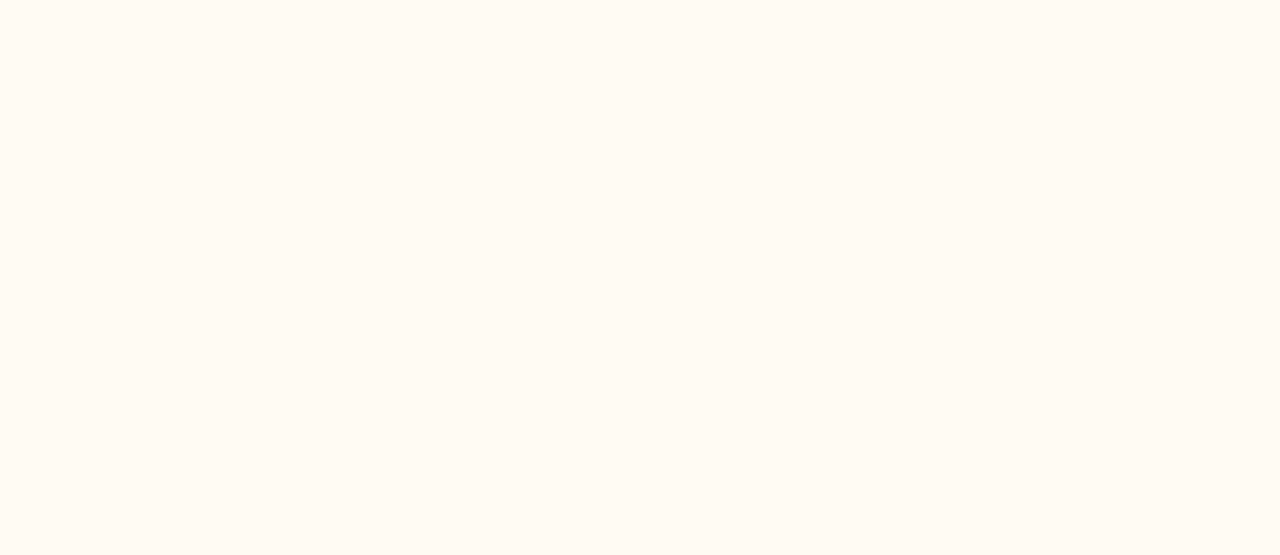
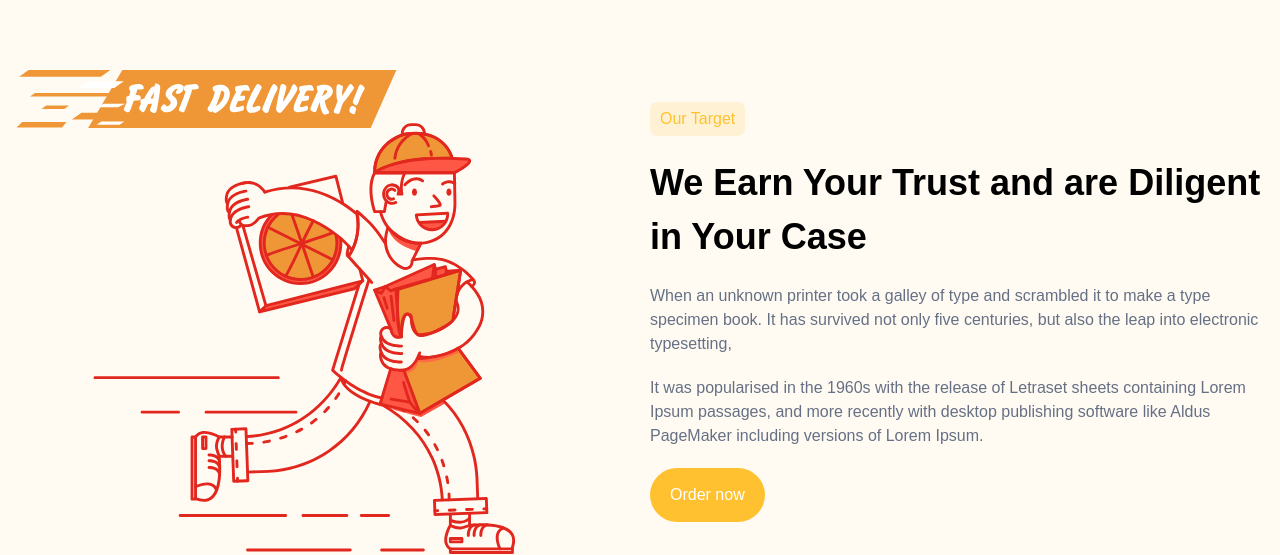
Before and after one commit to kamron9/salatshop.uz, a Next.js app: page / in a window 1280 px wide. Shown: the part 1322-1877 px from the top of the page. Before the commit the page ends 1292 px from the top, so only its background shows below. Built offline with nearby package versions, Linux system fonts and the light colour scheme; no server answers.

Commit message:
delivery section created

```diff
--- /dev/null
+++ b/src/app/(root)/(home)/components/Target.tsx
@@ -0,0 +1,44 @@
+import Button from '@/components/ui/Button'
+import SectionTitle from '@/components/ui/SectionTitle'
+import Tag from '@/components/ui/Tag'
+import Image from 'next/image'
+
+const Target = () => {
+	return (
+		<section className='section'>
+			<div className='container flex items-center gap-[20px]'>
+				<div className='w-1/2'>
+					<Image
+						src={'/fast-delivery.svg'}
+						alt='fast-delivery'
+						width={500}
+						height={300}
+						className=''
+					/>
+				</div>
+				<div className='w-1/2 flex flex-col gap-5'>
+					<div>
+						<Tag>Our Target</Tag>
+					</div>
+					<SectionTitle title='We Earn Your Trust and are Diligent in Your Case' />
+					<p className='text-lead'>
+						When an unknown printer took a galley of type and scrambled it to
+						make a type specimen book. It has survived not only five centuries,
+						but also the leap into electronic typesetting,
+					</p>
+					<p className='text-lead'>
+						It was popularised in the 1960s with the release of Letraset sheets
+						containing Lorem Ipsum passages, and more recently with desktop
+						publishing software like Aldus PageMaker including versions of Lorem
+						Ipsum.
+					</p>
+					<div>
+						<Button>Order now</Button>
+					</div>
+				</div>
+			</div>
+		</section>
+	)
+}
+
+export default Target
--- a/src/app/(root)/(home)/page.tsx
+++ b/src/app/(root)/(home)/page.tsx
@@ -1,6 +1,7 @@
 import Banner from './components/Banner'
 import Delivery from './components/Delivery'
 import Products from './components/Products'
+import Target from './components/Target'
 
 export default function Home() {
 	return (
@@ -10,6 +11,7 @@ export default function Home() {
 				<Delivery />
 				<Products />
 			</div>
+			<Target />
 		</div>
 	)
 }
--- a/src/components/ui/Button.tsx
+++ b/src/components/ui/Button.tsx
@@ -3,13 +3,13 @@ import { FC } from 'react'
 interface ButtonProps {
 	children: React.ReactNode
 	onClick?: () => void
-	rounded?: 'string'
+	rounded?: string
 }
 const Button: FC<ButtonProps> = ({ children, onClick, rounded }) => {
 	return (
 		<button
 			className={`bg-primary text-white ${
-				rounded || 'rounded-[48px]'
+				rounded ? `rounded-[${rounded}]` : 'rounded-[48px]'
 			} py-[15px] px-[20px] hover:bg-active transition-all duration-300`}
 			onClick={onClick}
 		>
```
Also changed, not shown: public/fast-delivery.png (deleted), public/fast-delivery.svg (added).
